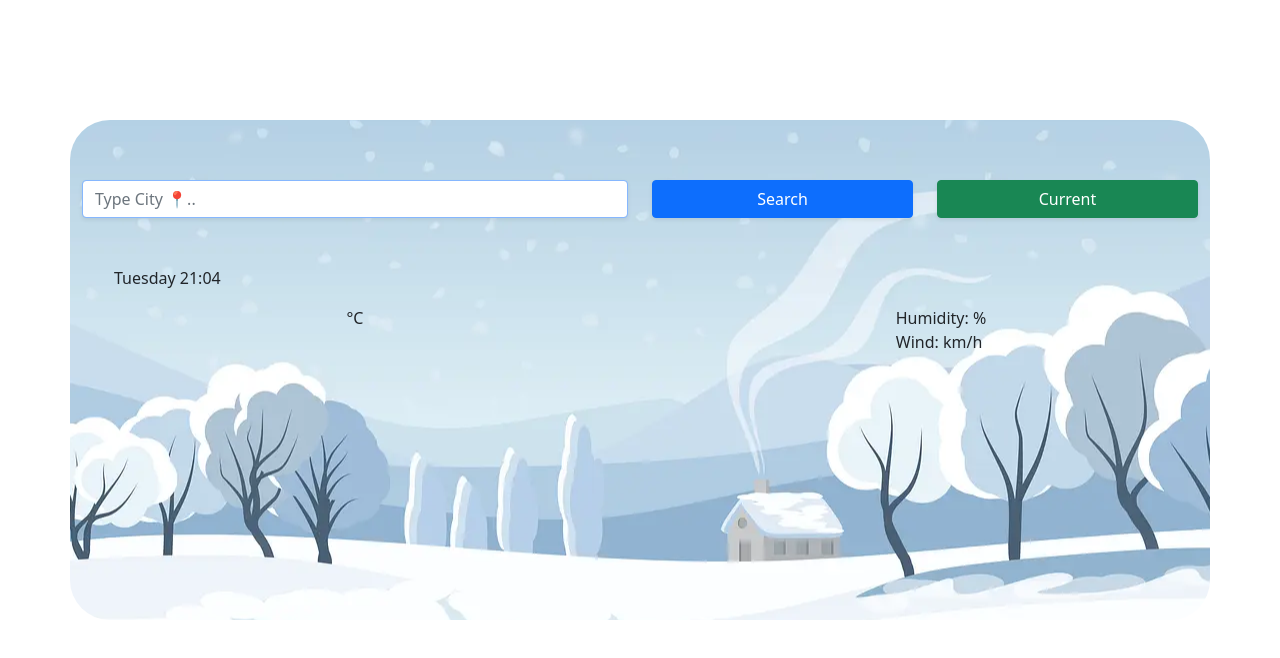
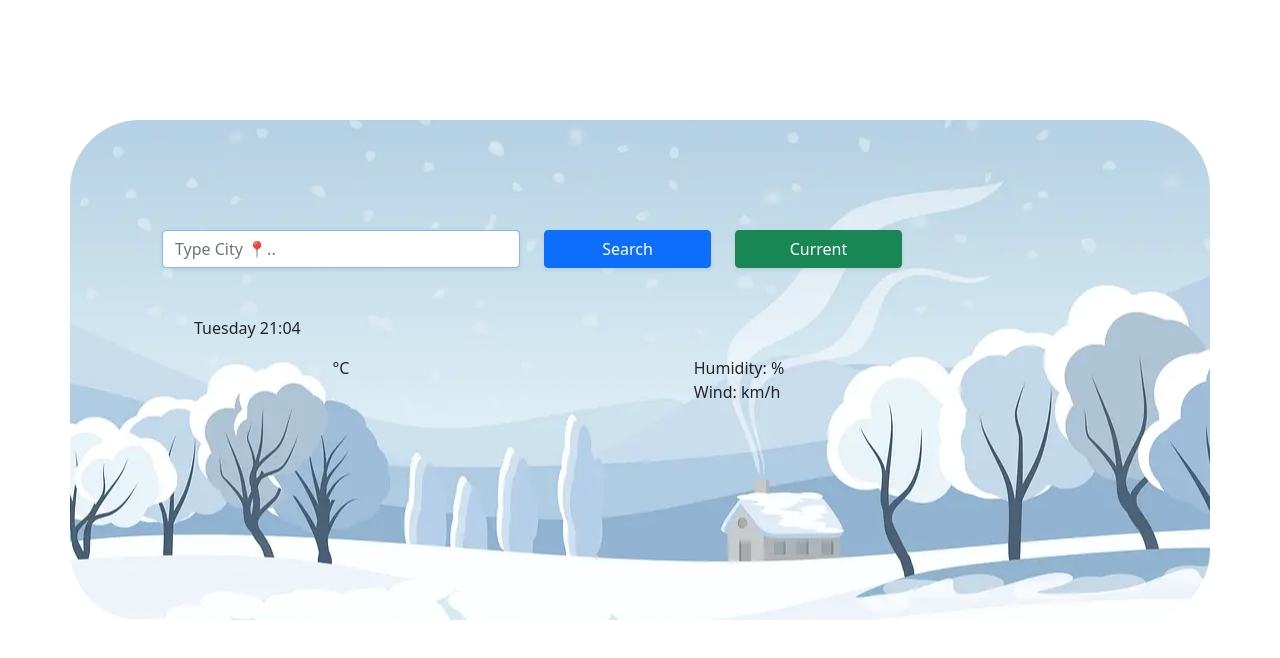
Before and after one commit to wizfizzy/project-week-5, a plain HTML site: page index.html in a window 1280 px wide. Drawn offline with nearby package versions, Linux system fonts and the light colour scheme; no server answers.

Commit message:
Update style.css

```diff
--- a/style.css
+++ b/style.css
@@ -9,11 +9,12 @@ li {
 .container {
   background-image: url("images/draw1.webp");
   background-position: center;
-  border-radius: 40px;
-  padding: 60px 40px 50px 40px;
+  border-radius: 70px;
+  padding: 30px 30px 30px 30px;
   margin: 120px auto;
   max-height: 500px;
-  width: 600px;
+  width: 200px;
+  background-repeat: no-repeat;
 }
 
 .details {
@@ -30,3 +31,8 @@ li {
   font-weight: 400;
   line-height: 1;
 }
+
+.w-app{
+  padding: 80px 80px 80px 80px;
+  width: 900px;
+}
```
